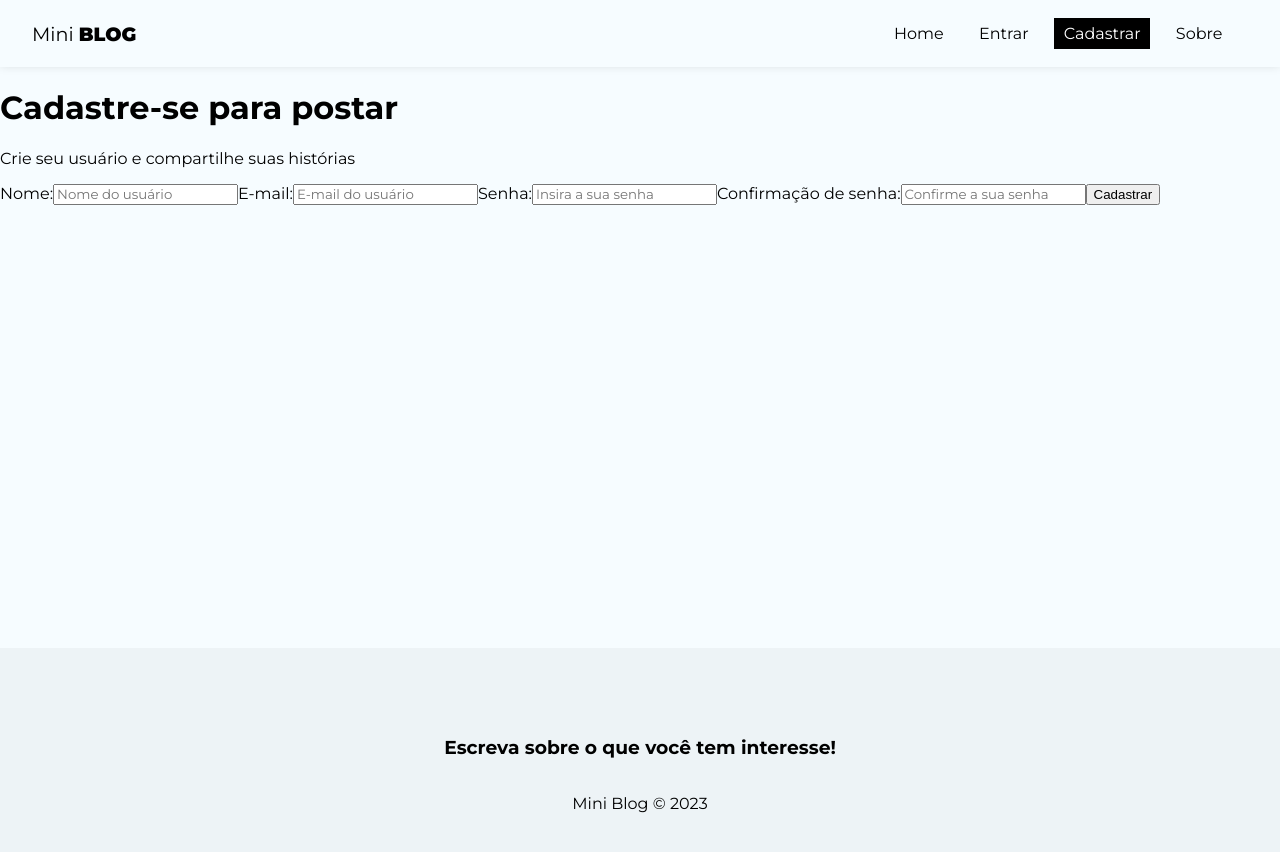
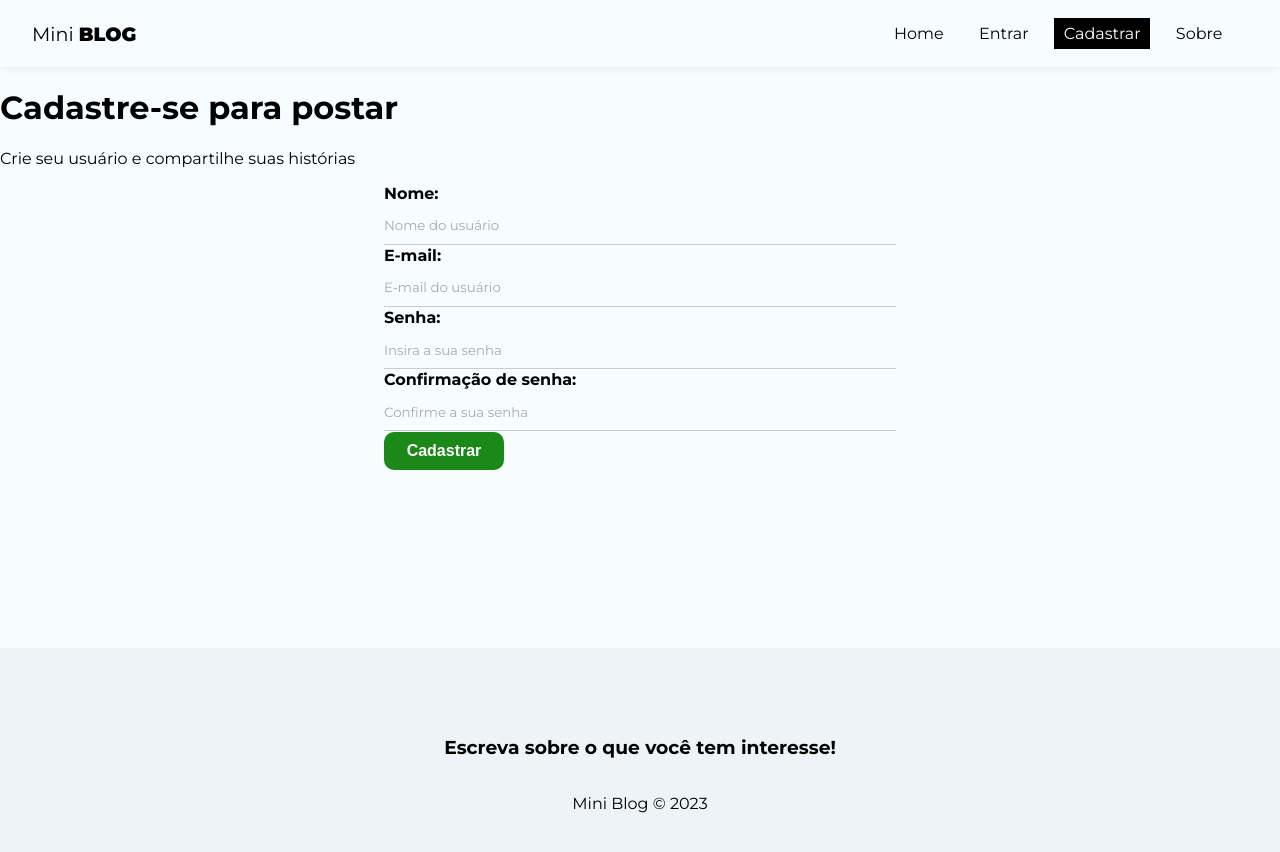
Before and after one commit to Filipe-Bacof/MiniBlog, a React (Vite) app: page /register in a window 1280 px wide. Shown: the top 852 px of the page. Built offline with nearby package versions, Linux system fonts and the light colour scheme.

Commit message:
estilos globais dos forms

```diff
--- a/src/index.css
+++ b/src/index.css
@@ -8,6 +8,7 @@
 input::placeholder,
 textarea::placeholder {
     font-family: "Montserrat", sans-serif;
+    color: #aaa;
 }
 
 input:focus,
@@ -31,3 +32,81 @@
 nav button:hover {
     color: #bbb;
 }
+
+/* Form Styles */
+form {
+    max-width: 40%;
+    margin: 0 auto;
+}
+
+label {
+    display: flex;
+    flex-direction: column;
+    margin-bottom: 1px;
+}
+
+label span {
+    margin-bottom: .3em;
+    font-weight: bold;
+    text-align: left;
+}
+
+input,
+textarea {
+    box-sizing: border-box;
+    border: none;
+    border-bottom: 1px solid #ccc;
+    padding: .8em 0;
+    background-color: transparent;
+}
+
+.btn {
+    background-color: #1a8918;
+    color: #fff;
+    text-align: center;
+    cursor: pointer;
+    border-radius: 10px;
+    width: 120px;
+    font-weight: bold;
+    border: none;
+    padding: 10px 15px;
+    font-size: 1em;
+}
+
+.btn.btn-dark {
+    background-color: #000;
+    border-radius: 0;
+}
+
+.btn.btn-outline {
+    background-color: transparent;
+    border-radius: 0;
+    color: #000;
+    border: 1px solid #000;
+    padding: 7px 30px;
+}
+
+.btn:hover {
+    background-color: #0f730c;
+    color: #fff;
+}
+
+.btn.btn-outline:hover {
+    background-color: #000;
+}
+
+.btn.btn-danger:hover {
+    background-color: #dc3545;
+}
+
+button[disabled] {
+    background-color: #aaa;
+}
+
+.container .error {
+    color: #721c24;
+    background-color: #f8d7da;
+    border: 1px solid #f5c6cb;
+    padding: 5px;
+    border-radius: 5px;
+}
```
